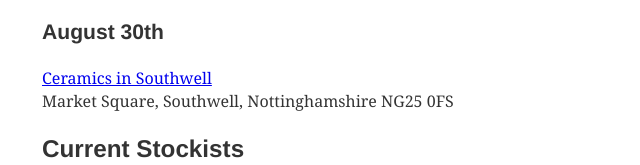
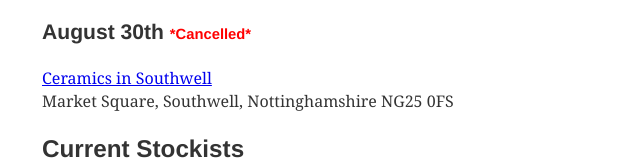
Before and after one commit to chrisfield/angela-sidwell, a Gatsby site: page /events in a window 1280 px wide. Shown: the part 787-952 px from the top of the page, 314-954 px from the left. Built offline with nearby package versions, Linux system fonts and the light colour scheme; Gatsby itself is replaced by a stand-in of ours.

Commit message:
Ceramics in Southwell cancelled

```diff
--- a/src/pages/events.js
+++ b/src/pages/events.js
@@ -43,7 +43,7 @@
       Wrexham Glyndwr University, Mold Road, Wrexham LL11 2AW
     </p>
 
-    <h3>August 30th</h3>
+    <h3>August 30th <span className={layoutStyles.red}>*Cancelled*</span></h3>
     <p>
       <a href="http://ceramicsinsouthwell.org.uk">
         Ceramics in Southwell
```
